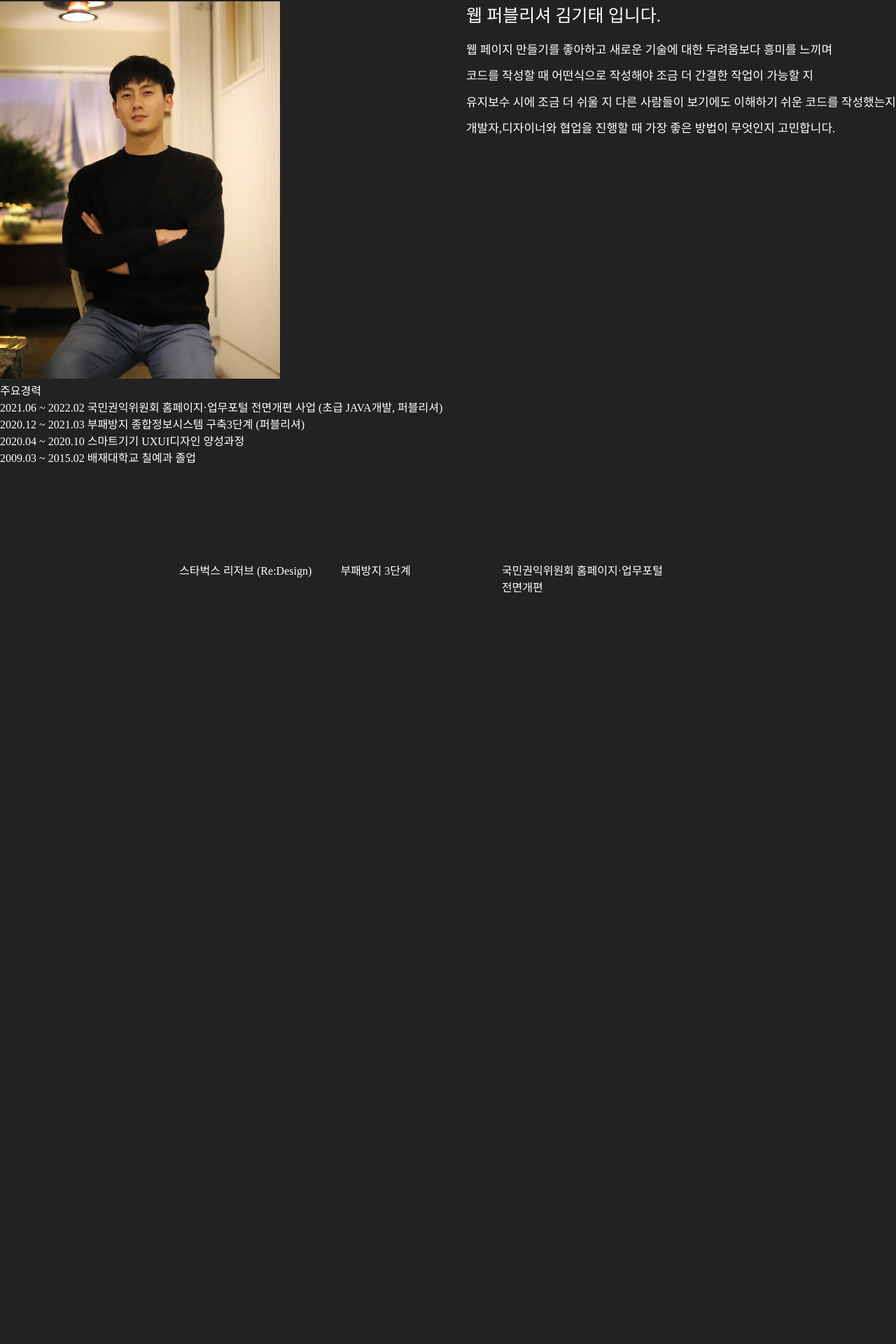
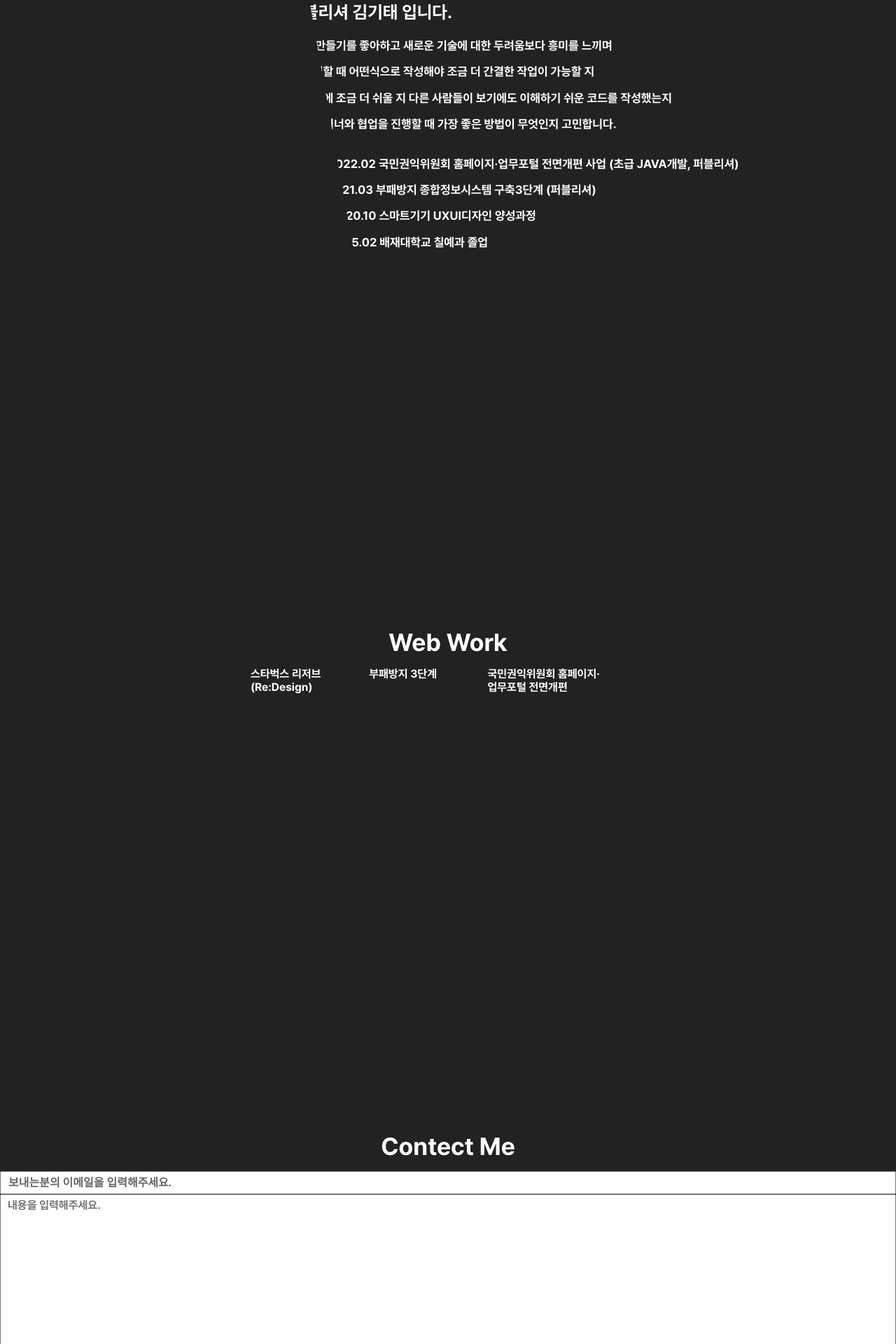
Before and after one commit to kkt9102/kkt9102_portfolio, a React (Create React App) app: page / in a window 1280 px wide. Shown: the part 798-2718 px from the top of the page at 70% size. Built offline with nearby package versions, Linux system fonts and the light colour scheme.

Commit message:
sectiom add

```diff
--- /dev/null
+++ b/src/pages/main/components/contect.js
@@ -0,0 +1,26 @@
+import React from "react";
+import style from "../../../resource/css/main_style.module.css";
+
+const Contect = () => {
+    return(
+        <>
+            <section id={style.section_04} className={style.section}>
+                <div className={style.con}>
+                    <div className={style.cont_box}>
+                        <div className={`${style.sc_tit} flex flex_jc_c`}>Contect Me</div>
+                        <div className={style.contect_me_form}>
+                            <form>
+                                <input type="hidden" value=""></input>
+                                <input type="hidden" value=""></input>
+                                <input type="text" name="email" id="email" placeholder="보내는분의 이메일을 입력해주세요."></input>
+                                <textarea placeholder="내용을 입력해주세요."></textarea>
+                            </form>
+                        </div>
+                    </div>
+                </div>
+            </section>
+        </>
+    )
+}
+
+export default Contect;
--- /dev/null
+++ b/src/pages/main/components/footer.js
@@ -0,0 +1,14 @@
+import React from "react";
+import style from "../../../resource/css/main_style.module.css";
+
+const Footer = () => {
+    return (
+        <>
+            <footer>
+
+            </footer>
+        </>
+    )
+}
+
+export default Footer;
--- a/src/pages/main/profil.js
+++ b/src/pages/main/components/profil.js
@@ -1,16 +1,16 @@
-import style from '../../resource/css/main_style.module.css';
-import profil from '../../resource/img/profil.JPG';
+import style from "../../../resource/css/main_style.module.css";
+import profil from '../../../resource/img/profil.JPG';
 
 
 const Profil = () => {
 
     return(
         <>
-            <section id={style.section_02} className={style.section}>
+            <section id={style.section_02} className={`${style.section} relative`}>
                 <div className={style.con}>
                     <div className={`${style.cont_box} flex`}>
-                        <div className={style.img_box}>
-                            <img src={profil} alt='profil_photo'></img>
+                        <div className={`${style.img_box} fixed`}>
+                            {/* <img src={profil} alt='profil_photo'></img> */}
                         </div>
                         <div className={`${style.txt_box} ${style.intro}`}>
                             <div className={style.sub_tit}>웹 퍼블리셔 김기태 입니다.</div>
@@ -20,9 +20,16 @@ const Profil = () => {
                                 <li>유지보수 시에 조금 더 쉬울 지 다른 사람들이 보기에도 이해하기 쉬운 코드를 작성했는지</li>
                                 <li>개발자,디자이너와 협업을 진행할 때 가장 좋은 방법이 무엇인지 고민합니다.</li>
                             </ul>
+                            <div className={style.sub_txt}>주요경력</div>
+                            <ul>
+                                <li className={style.dots_w}>2021.06 ~ 2022.02 국민권익위원회 홈페이지·업무포털 전면개편 사업 (초급 JAVA개발, 퍼블리셔)</li>
+                                <li className={style.dots_w}>2020.12 ~ 2021.03 부패방지 종합정보시스템 구축3단계 (퍼블리셔)</li>
+                                <li className={style.dots_w}>2020.04 ~ 2020.10 스마트기기 UXUI디자인 양성과정</li>
+                                <li className={style.dots_w}>2009.03 ~ 2015.02 배재대학교 칠예과 졸업</li>
+                            </ul>
                         </div>
                     </div>
-                    <div className={style.cont_box}>
+                    {/* <div className={style.cont_box}>
                         <div className={style.sub_txt}>주요경력</div>
                         <ul>
                             <li className={style.dots_w}>2021.06 ~ 2022.02 국민권익위원회 홈페이지·업무포털 전면개편 사업 (초급 JAVA개발, 퍼블리셔)</li>
@@ -30,7 +37,7 @@ const Profil = () => {
                             <li className={style.dots_w}>2020.04 ~ 2020.10 스마트기기 UXUI디자인 양성과정</li>
                             <li className={style.dots_w}>2009.03 ~ 2015.02 배재대학교 칠예과 졸업</li>
                         </ul>
-                    </div>
+                    </div> */}
                 </div>
             </section>
         </>
--- /dev/null
+++ b/src/pages/main/components/web_work.js
@@ -0,0 +1,43 @@
+import React from "react";
+import style from "../../../resource/css/main_style.module.css";
+import { BrowserRouter, Link } from "react-router-dom";
+
+const WebWork = () => {
+
+    return (
+        <>
+        <section id={style.section_03} className={style.section}>
+            <div className={style.con}>
+                <div className={`${style.cont_box} flex flex_wrap_wrap`}>
+                    <div className={`${style.sc_tit} flex flex_jc_c`}>Web Work</div>
+                    <ul className={`${style.web_work} flex flex_wrap_wrap`}>
+                        <li>
+                        <Link to ="/Reserve">
+                            <div>
+                                스타벅스 리저브 (Re:Design)
+                            </div>
+                            </Link>
+                        </li>
+                        <li>
+                        <Link to ="/clean">
+                            <div>
+                                부패방지 3단계
+                            </div>
+                            </Link>
+                        </li>
+                        <li>
+                        <Link to ="/Acrc">
+                            <div>
+                                국민권익위원회 홈페이지·업무포털 전면개편
+                            </div>
+                        </Link>
+                        </li>
+                    </ul>
+                </div>
+            </div>
+        </section>
+        </>
+    )
+}
+
+export default WebWork;
--- a/src/pages/main/contect.js
+++ /dev/null
@@ -1,14 +0,0 @@
-import React from "react";
-import style from '../../resource/css/main_style.module.css';
-
-const Contect = () => {
-    return(
-        <>
-            <section id={style.section_04} className={style.section}>
-
-            </section>
-        </>
-    )
-}
-
-export default Contect;
--- a/src/pages/main/main.js
+++ b/src/pages/main/main.js
@@ -7,9 +7,10 @@ import $, { event } from "jquery";
 import { useMousePosition } from "../../utils/mosuePosition";
 import { useScroll } from "../../utils/scrollMove";
 
-import Profil from "./profil";
-import WebWork from "./web_work";
-import Contect from "./contect";
+import Profil from "./components/profil";
+import WebWork from "./components/web_work";
+import Contect from "./components/contect";
+import Footer from "./components/footer";
 
 
 function Main() {
@@ -46,6 +47,7 @@ function Main() {
             <Profil />
             <WebWork />
             <Contect />
+            <Footer />
             {/* <button onClick={moveToTop}>상단으로</button> */}
         </div>
     )
--- a/src/pages/main/web_work.js
+++ /dev/null
@@ -1,40 +0,0 @@
-import React from "react";
-import style from '../../resource/css/main_style.module.css';
-import { BrowserRouter, Link } from "react-router-dom";
-
-const WebWork = () => {
-
-    return (
-        <>
-        <section id={style.section_03} className={style.section}>
-            <div className={style.con}>
-                <ul className={`${style.web_work} flex flex_wrap_wrap`}>
-                    <li>
-                    <Link to ="/Reserve">
-                        <div>
-                            스타벅스 리저브 (Re:Design)
-                        </div>
-                        </Link>
-                    </li>
-                    <li>
-                    <Link to ="/clean">
-                        <div>
-                            부패방지 3단계
-                        </div>
-                        </Link>
-                    </li>
-                    <li>
-                    <Link to ="/Acrc">
-                        <div>
-                            국민권익위원회 홈페이지·업무포털 전면개편
-                        </div>
-                    </Link>
-                    </li>
-                </ul>
-            </div>
-        </section>
-        </>
-    )
-}
-
-export default WebWork;
--- a/src/resource/css/main_style.module.css
+++ b/src/resource/css/main_style.module.css
@@ -1,7 +1,9 @@
 @import url('../font/pretendard.css');
 @import url('../font/ArchivoBlack.css');
 #main_page {background:#222222; color:#ffffff; overflow-y: hidden;}
-.section {height:100vh;}
+#main_page * {font-family: 'pretendard';}
+#main_page .sc_tit {font-size:3.5rem; padding:1.5rem 0;}
+.section {position:relative; height:100vh; background:#222222; z-index:6;}
 .con {max-width:140rem; margin:0 auto;}
 
 /* Header */
@@ -19,16 +21,29 @@
 
 
 /* section_02 */
+#section_02 {z-index:3;}
+#section_02::after {content:''; position:absolute; width:20rem; height: calc(100% + 10rem); top:0; left:25%; background:#222222; z-index: 5; transform:rotate(-10deg) translateY(-5rem);}
 #section_02 .cont_box {justify-content:space-between;}
+#section_02 .cont_box .img_box {width:30%; height:100%; top:0; left:0; z-index: 4; background:url('../img/profil.JPG'); background-size:cover;}
 #section_02 .cont_box .img_box img {width:40rem;}
+#section_02 .cont_box .txt_box {margin-left:30%;}
 #section_02 .cont_box .txt_box.intro {display:flex; flex-direction: column; justify-content:flex-start; align-items: flex-start;}
 #section_02 .cont_box .txt_box.intro .sub_tit {font-size:2.5rem; padding-bottom:1.5rem;}
 #section_02 .cont_box .txt_box.intro ul {text-align: left;}
 #section_02 .cont_box .txt_box.intro ul li {font-size:1.7rem; line-height:2.2;}
 
 /* section_03 */
-#section_03 .web_work {max-width: 60%; margin:0 auto;}
-#section_03 .web_work li {flex-basis:30%;}
+#section_03 {padding-top:8rem;}
+#section_03 .cont_box .sc_tit {flex-basis:100%;}
+#section_03 .cont_box .web_work {max-width: 60%; margin:0 auto;}
+#section_03 .cont_box .web_work li {flex-basis:30%;}
+
+/* section_04 */
+#section_04 .contect_me_form form {display:flex; flex-wrap: wrap;}
+#section_04 .contect_me_form form input[name="email"] {flex-basis:100%; font-size: 1.6rem; padding:0.5rem 1rem;}
+#section_04 .contect_me_form form input[name="email"]::placeholder {color:#666666; font-family:'NotoKr'; font-weight: 700;}
+#section_04 .contect_me_form form textarea {flex-basis: 100%; height:15em; font-size:1.6rem; padding:0.5rem 1rem; resize:none;}
+
 
 /* portfolio_info */
 .con .page_tit {margin-bottom:2rem; padding-top:5rem; font-size:3.5rem; font-weight:600;}
```
